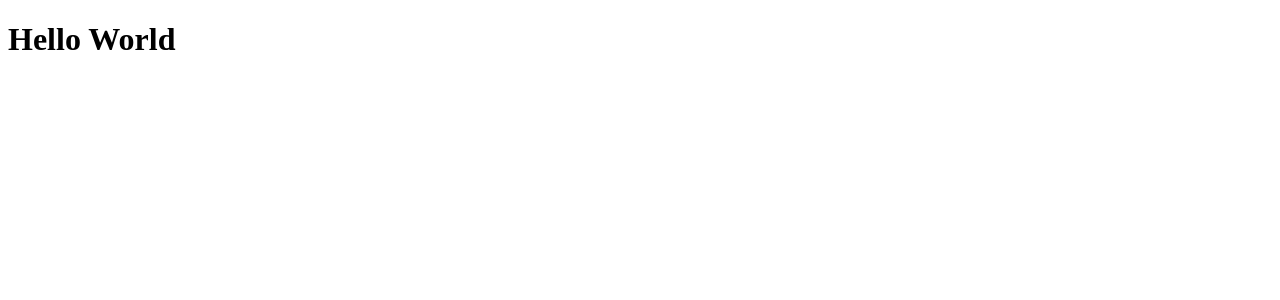
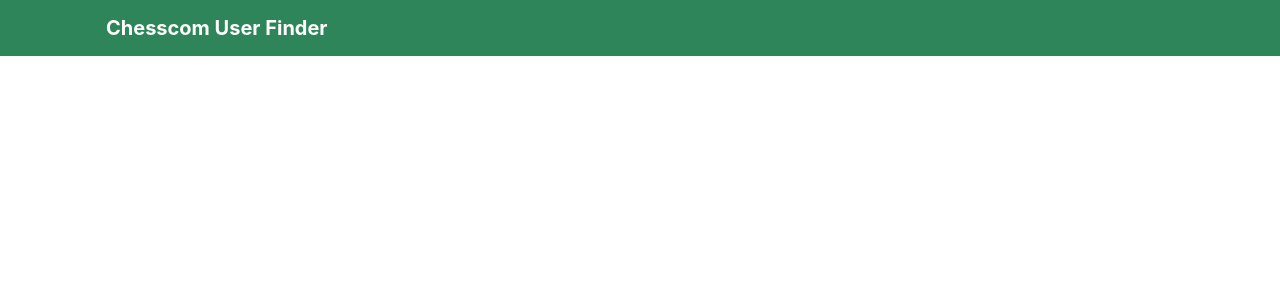
Before and after one commit to rhen99/Chesscom-User-Finder, a React (Create React App) app: page / in a window 1280 px wide. Shown: the top 300 px of the page. Built offline with nearby package versions, Linux system fonts and the light colour scheme.

Commit message:
added: header

```diff
--- a/src/App.jsx
+++ b/src/App.jsx
@@ -1,8 +1,11 @@
+import { ChakraProvider } from "@chakra-ui/react";
+import Header from "./components/Header";
+
 function App() {
   return (
-    <div className="App">
-      <h1>Hello World</h1>
-    </div>
+    <ChakraProvider>
+      <Header />
+    </ChakraProvider>
   );
 }
 
--- /dev/null
+++ b/src/components/Header.jsx
@@ -0,0 +1,16 @@
+import React from "react";
+import { Box, Container, Heading } from "@chakra-ui/react";
+
+function Header() {
+  return (
+    <Box bg="green.600" color="white">
+      <Container paddingX="1rem" maxW="1100px">
+        <Heading as="h3" size="md" paddingY="1rem">
+          Chesscom User Finder
+        </Heading>
+      </Container>
+    </Box>
+  );
+}
+
+export default Header;
--- /dev/null
+++ b/src/components/SearchForm.jsx
@@ -0,0 +1,5 @@
+function SearchForm() {
+  return <div>SearchForm</div>;
+}
+
+export default SearchForm;
```
